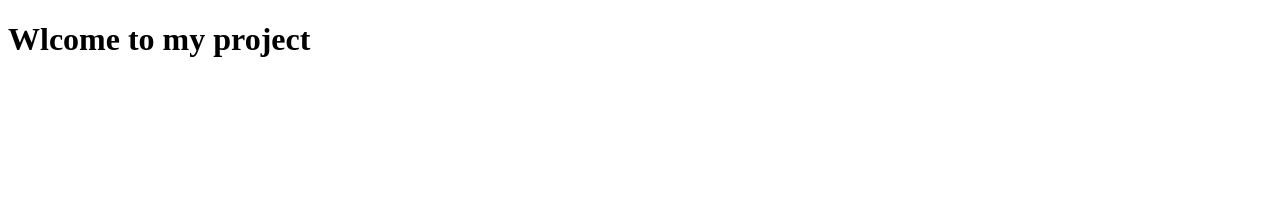
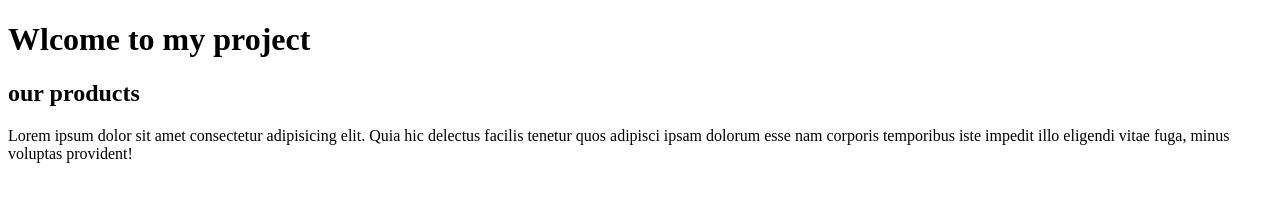
Before and after one commit to SafarovS/gitloiha, a plain HTML site: page index.html in a window 1280 px wide. Drawn offline with Linux system fonts and the light colour scheme.

Commit message:
addet new main tag to index.html

```diff
--- a/index.html
+++ b/index.html
@@ -9,5 +9,11 @@
     <header>
         <h1>Wlcome to my project</h1>
     </header>
+    <main>
+        <div class="container">
+            <h2>our products</h2>
+            <p>Lorem ipsum dolor sit amet consectetur adipisicing elit. Quia hic delectus facilis tenetur quos adipisci ipsam dolorum esse nam corporis temporibus iste impedit illo eligendi vitae fuga, minus voluptas provident!</p>
+        </div>
+    </main>
 </body>
 </html>
```
